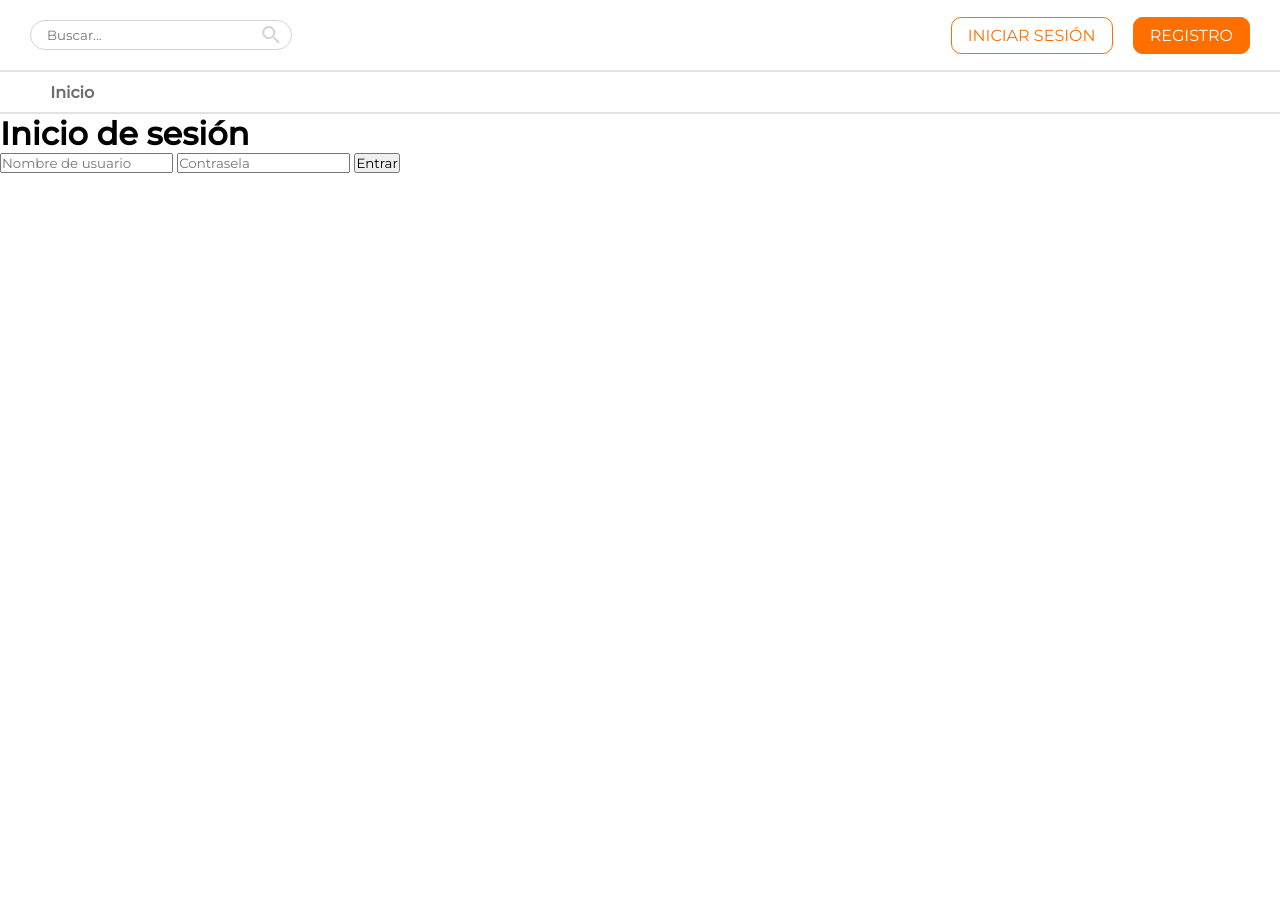
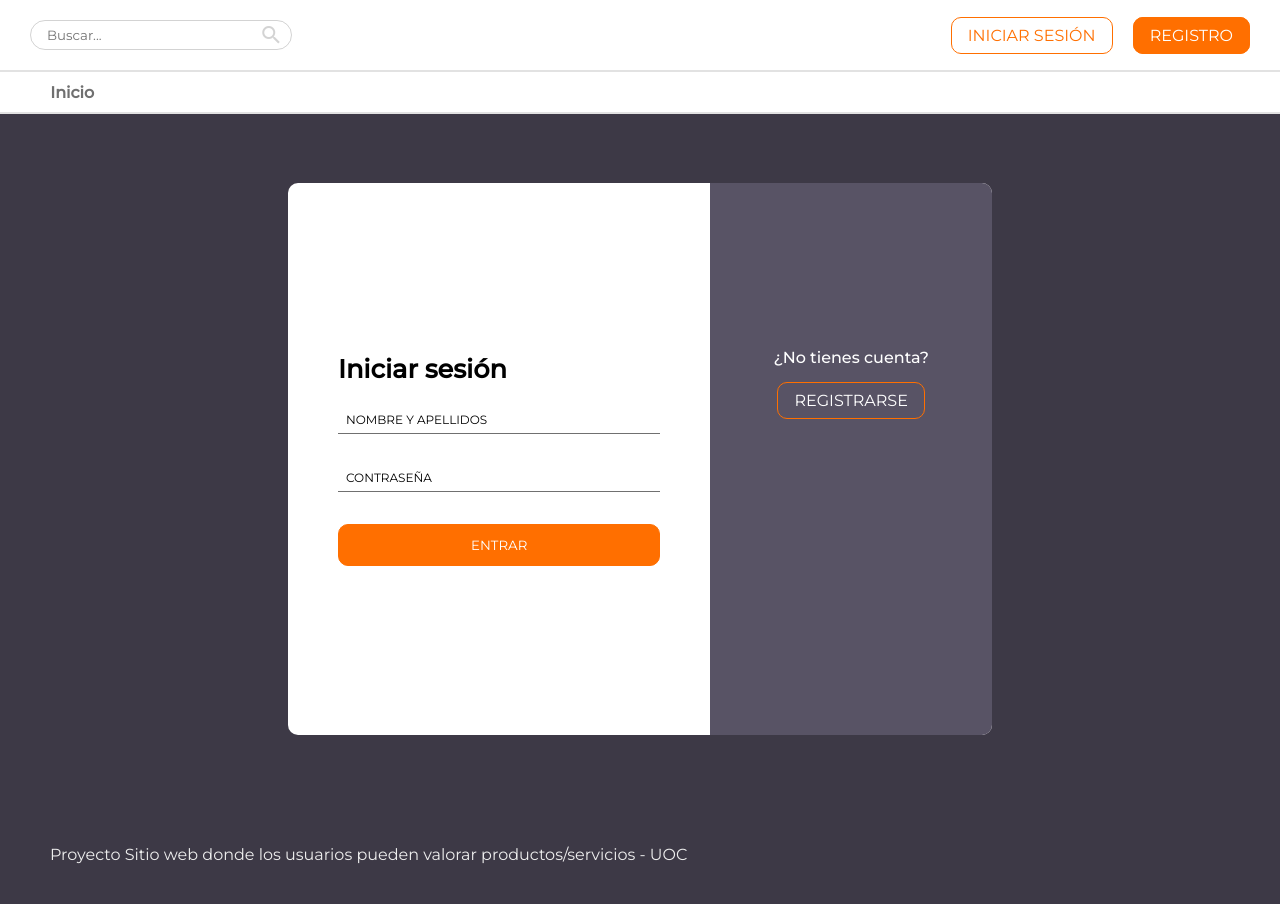
Before and after one commit to YannFandino/app-review, a PHP site: page /src/views/login.phtml in a window 1280 px wide. Before the commit the page ends 173 px from the top, so only its background shows below. Run offline with PHP 8.4, Linux system fonts and the light colour scheme; data that the repository does not hold is empty.

Commit message:
Login y registro

```diff
--- a/public/css/reset.css
+++ b/public/css/reset.css
@@ -39,9 +39,13 @@ a:visited {
 }
 .btn-light {
   color: #FF6F00;
-  background-color: #fff;
+  background-color: transparent;
 }
 .btn-light:hover {
   color: #FFF;
   background-color: #585365;
 }
+
+.selected {
+  color: #FF6F00;
+}
--- a/public/css/style.css
+++ b/public/css/style.css
@@ -96,7 +96,7 @@ h2.list-title {
 h2.list-title:first-of-type {
     margin-top: 24px;
 }
-    h2:before {
+    h2.list-title:before {
         content:' ';
         margin-left: 30px;
         display: inline-block;}
@@ -105,7 +105,7 @@ h2.list-title:first-of-type {
         margin-right: 8px;
     }
 .list {
-    padding: 30px;
+    padding: 30px 30px 80px 30px;
     display: flex;
     justify-content: space-between;
 }
@@ -217,3 +217,94 @@ h2.list-title:first-of-type {
         .look > a:hover {
             text-decoration: underline;
         }
+/**
+    LOGIN - REGISTRO
+ */
+div.main-box {
+    display: flex;
+    position: relative;
+    min-height: calc(100vh - 110px);
+    background-color: #3D3946;
+}
+div.main-box > div.wrapper {
+    position: absolute;
+    display: flex;
+    flex-direction: row;
+    align-items: center;
+    height: 80%;
+    width: 55%;
+    left: 50%;
+    top: 50%;
+    transform: translate(-50%, -50%);
+    background-color: #FFF;
+    border-radius: 10px;
+}
+div.main-box form {
+    width: 60%;
+    box-sizing: border-box;
+    padding: 0 50px;
+    border-radius: 10px 0 0 10px;
+    }
+    div.main-box h2.form-title {
+        font-size: 1.6em;
+        margin-bottom: 24px;
+    }
+    div.main-box .form-group {
+        position: relative;
+        margin-bottom: 32px;
+    }
+    div.form-group label {
+        position: absolute;
+        top: 4px;
+        left: 8px;
+        font-size: 12px;
+        text-transform: uppercase;
+        transition: all linear 0.2s;
+    }
+    div.form-group input {
+        width: 100%;
+        height: 25px;
+        line-height: 20px;
+        border: none;
+        border-bottom: 1px solid #707070;
+        outline: none;
+    }
+    div.form-group input:focus ~ label, div.form-group input:valid ~ label {
+        top: -14px;
+        left: 0;
+        font-size: 12px;
+    }
+    div.main-box form > button.btn {
+        width: 100%;
+        padding: 12px 16px ;
+    }
+div.main-box > div.wrapper > div.aside-form {
+    width: 40%;
+    height: 100%;
+    background-color: #585365;
+    border-radius: 0 10px 10px 0;
+    text-align: center;
+}
+    div.aside-form > p {
+        margin-top: 50%;
+        font-weight: 500;
+        color: #fff;
+        padding: 24px;
+    }
+    div.aside-form > a.btn-light {
+        color: #fff;
+    }
+/**
+    FOOTER
+ */
+footer.footer {
+    display: flex;
+    height: 60px;
+    background-color: #3D3946;
+    padding: 20px 50px;
+    align-items: center;
+}
+footer.footer p {
+    margin: 0;
+    color: #eeeeee;
+}
--- a/src/routes/home.php
+++ b/src/routes/home.php
@@ -47,11 +47,13 @@ $app->get('/login', function (Request $req, Response $res, array $args) {
     return $this->view->render($res, '/login.phtml', []);
 });
 $app->post('/login', HomeController::class.":login");
+
 // Registro
 $app->get('/create-account', function (Request $req, Response $res, array $args) {
     return $this->view->render($res, '/create-account.phtml', []);
 });
 $app->post('/create-account', HomeController::class.":register");
+
 // Logout
 $app->get('/logout', HomeController::class.":logout");
 
--- a/src/views/footer.phtml
+++ b/src/views/footer.phtml
@@ -1,5 +1,5 @@
-<!---------------------------------
--- Footer --
----------------------------------->
+<footer class="footer">
+    <p>Proyecto Sitio web donde los usuarios pueden valorar productos/servicios - UOC</p>
+</footer>
 </body>
 </html>
--- a/src/views/login.phtml
+++ b/src/views/login.phtml
@@ -1,25 +1,32 @@
-<!--------------------------------------------
--- Plantilla HTML para la pagina de portada --
---------------------------------------------->
-<?php /* incluimos la plantilla goblal */
-include __DIR__ . '/layout.phtml' ?>
-<?php /* incluimos la cabecera */
-include __DIR__ . '/header.phtml' ?>
+<?php include __DIR__ . '/layout.phtml' ?>
+<?php include __DIR__ . '/header.phtml' ?>
 
-<h1>Inicio de sesión</h1>
-
-<form action="login" method="post">
+<div class="main-box">
+    <div class="wrapper">
+        <form action="/login" method="post">
+            <h2 class="form-title">Iniciar sesión</h2>
             <?php
             if (isset($_SESSION['error'])) {
                 echo "<div>{$_SESSION['error']}</div>";
                 unset($_SESSION['error']);
             }
             ?>
-    <input type="text" name="username" placeholder="Nombre de usuario" value="<?php if (isset($username)) echo $username ?>"/>
-    <input type="password" name="password" placeholder="Contrasela"/>
-    <button>Entrar</button>
+            <div class="form-group">
+                <input type="text" id="username" name="username" value="<?php if (isset($username)) echo $username ?>" required>
+                <label for="username">Nombre y apellidos</label>
+            </div>
+            <div class="form-group">
+                <input type="password" id="password" name="password" required>
+                <label for="password">Contraseña</label>
+            </div>
+            <button class="btn">Entrar</button>
         </form>
-
+        <div class="aside-form">
+            <p>¿No tienes cuenta?</p>
+            <a class="btn btn-light">Registrarse</a>
+        </div>
+    </div>
+</div>
 
 <?php /* incluimos el footer */
 include __DIR__ . '/footer.phtml' ?>
```
Also changed, not shown: src/views/create-account.phtml (+31 -10 lines). Lines whose indentation alone changed are shown as unchanged.
